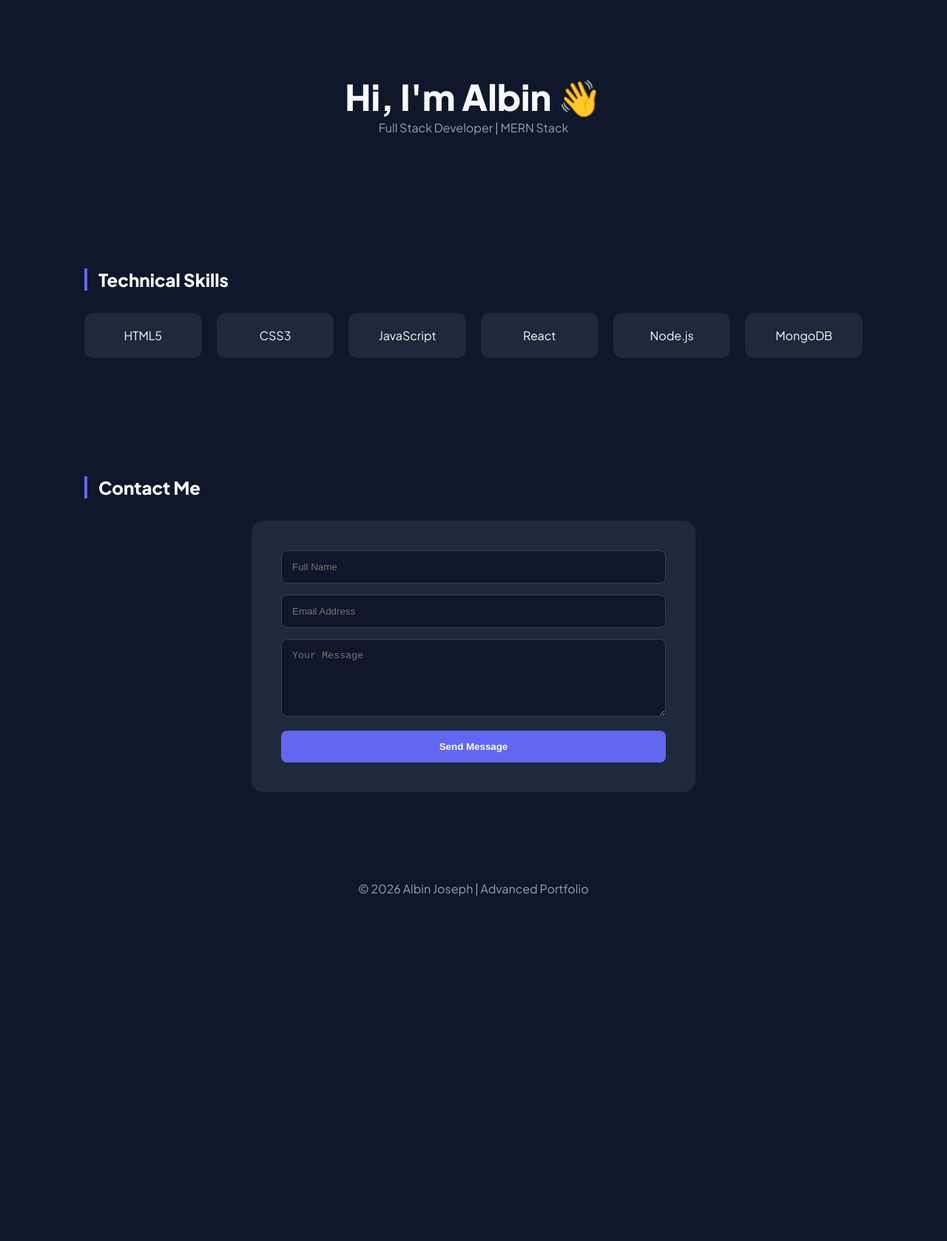
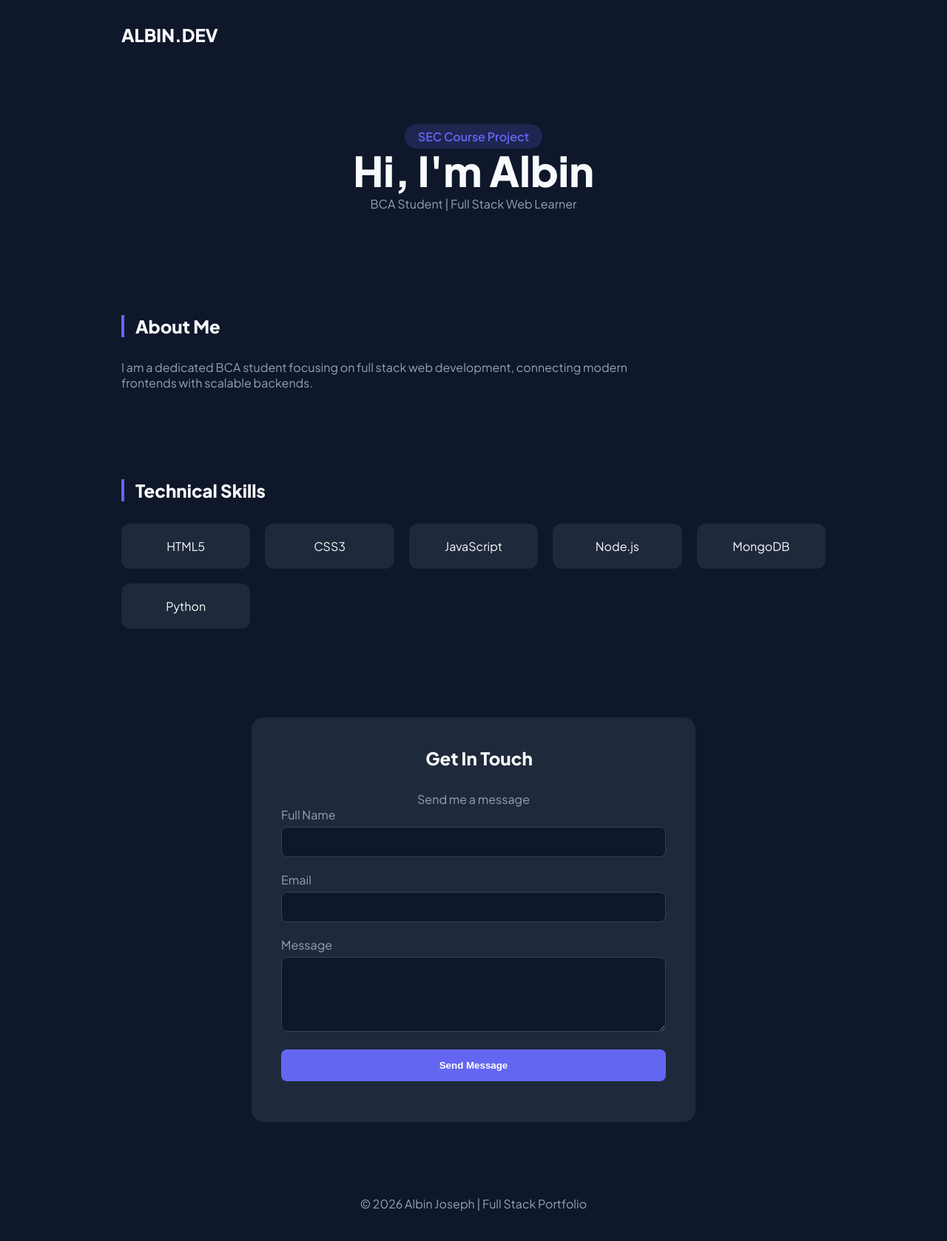
Before and after one commit to AlbinJoseph07/portfolio, a plain HTML site: page index.html in a window 1280 px wide. Shown: the whole page at 74% size. Before the commit the page ends 1252 px from the top, so only its background shows below. Drawn offline with Linux system fonts and the light colour scheme.

Commit message:
Update index.html

```diff
--- a/index.html
+++ b/index.html
@@ -3,85 +3,69 @@
 <head>
 <meta charset="UTF-8">
 <meta name="viewport" content="width=device-width, initial-scale=1.0">
-<title>Albin | Full Stack Developer</title>
+<title>Albin | Full Stack Developer Portfolio</title>
 
 <link href="https://fonts.googleapis.com/css2?family=Plus+Jakarta+Sans:wght@300;400;600;800&display=swap" rel="stylesheet">
 
 <style>
 :root{
     --primary:#6366f1;
---bg:#0f172a;
---card:#1e293b;
---text:#f8fafc;
---dim:#94a3b8;
---success:#22c55e;
---error:#ef4444;
+    --bg-dark:#0f172a;
+    --card-bg:#1e293b;
+    --text-main:#f8fafc;
+    --text-dim:#94a3b8;
 }
-
 *{margin:0;padding:0;box-sizing:border-box;}
 body{
     font-family:'Plus Jakarta Sans',sans-serif;
-background:var(--bg);
-color:var(--text);
+    background:var(--bg-dark);
+    color:var(--text-main);
 }
-
-.container{max-width:1100px;margin:auto;padding:0 24px;}
-
-header{text-align:center;padding:100px 0;}
-h1{font-size:3rem;font-weight:800;}
-
-section{padding:80px 0;}
-
-h2{
-border-left:4px solid var(--primary);
-padding-left:15px;
-margin-bottom:30px;
+.container{max-width:1000px;margin:auto;padding:0 24px;}
+nav{padding:2rem 0;display:flex;justify-content:space-between;}
+.logo{font-weight:800;font-size:1.5rem;}
+header{text-align:center;padding:80px 0;}
+h1{font-size:3.5rem;font-weight:800;}
+.badge{
+    background:rgba(99,102,241,.2);
+    color:var(--primary);
+    padding:6px 18px;
+    border-radius:20px;
+    font-weight:600;
 }
-
+section{padding:60px 0;}
+h2{border-left:4px solid var(--primary);padding-left:15px;margin-bottom:30px;}
 .skills-grid{
     display:grid;
     grid-template-columns:repeat(auto-fit,minmax(150px,1fr));
     gap:20px;
 }
-
 .skill-card{
-background:var(--card);
+    background:var(--card-bg);
     padding:20px;
     border-radius:12px;
     text-align:center;
-transition:.4s;
+    transition:.3s;
 }
-
-.skill-card:hover{
-transform:translateY(-8px);
-box-shadow:0 10px 30px rgba(0,0,0,.4);
-}
-
-.contact-box{
-background:var(--card);
+.skill-card:hover{transform:translateY(-5px);border:1px solid var(--primary);}
+.contact-container{
+    background:var(--card-bg);
     padding:40px;
     border-radius:16px;
     max-width:600px;
     margin:auto;
 }
-
+.form-group{margin-bottom:20px;}
+label{display:block;color:var(--text-dim);margin-bottom:6px;}
 input,textarea{
     width:100%;
-padding:14px;
+    padding:12px;
     border-radius:8px;
     border:1px solid #334155;
     background:#0f172a;
     color:white;
-margin-bottom:15px;
-transition:.3s;
 }
-
-input:focus,textarea:focus{
-border:1px solid var(--primary);
-outline:none;
-}
-
-button{
+.btn-submit{
     width:100%;
     padding:14px;
     border:none;
@@ -90,38 +74,36 @@ background:var(--primary);
     color:white;
     font-weight:600;
     cursor:pointer;
-transition:.3s;
 }
-
-button:disabled{
-opacity:.6;
-cursor:not-allowed;
-}
-
 .status{
     margin-top:15px;
-padding:12px;
-border-radius:8px;
-display:none;
+    text-align:center;
     font-weight:600;
-text-align:center;
 }
-
-.success{background:rgba(34,197,94,.2);color:var(--success);}
-.error{background:rgba(239,68,68,.2);color:var(--error);}
-
-footer{text-align:center;padding:40px;color:var(--dim);}
+footer{text-align:center;padding:40px;color:var(--text-dim);}
 </style>
 </head>
 
 <body>
-
 <div class="container">
 
+<nav>
+<div class="logo">ALBIN.DEV</div>
+</nav>
+
 <header>
-<h1>Hi, I'm Albin 👋</h1>
-<p style="color:var(--dim)">Full Stack Developer | MERN Stack</p>
+<span class="badge">SEC Course Project</span>
+<h1>Hi, I'm Albin</h1>
+<p style="color:var(--text-dim)">BCA Student | Full Stack Web Learner</p>
 </header>
+
+<section>
+<h2>About Me</h2>
+<p style="color:var(--text-dim);max-width:700px">
+I am a dedicated BCA student focusing on full stack web development,
+connecting modern frontends with scalable backends.
+</p>
+</section>
 
 <section>
 <h2>Technical Skills</h2>
@@ -129,103 +111,82 @@ footer{text-align:center;padding:40px;color:var(--dim);}
 <div class="skill-card">HTML5</div>
 <div class="skill-card">CSS3</div>
 <div class="skill-card">JavaScript</div>
-<div class="skill-card">React</div>
 <div class="skill-card">Node.js</div>
 <div class="skill-card">MongoDB</div>
+<div class="skill-card">Python</div>
 </div>
 </section>
 
-<section>
-<h2>Contact Me</h2>
+<section id="contact">
+<div class="contact-container">
+<h2 style="border:none;text-align:center">Get In Touch</h2>
+<p style="text-align:center;color:var(--text-dim)">Send me a message</p>
 
-<div class="contact-box">
 <form id="contactForm">
+<div class="form-group">
+<label>Full Name</label>
+<input type="text" id="name" required>
+</div>
 
-<input type="text" id="name" name="name" placeholder="Full Name" required>
+<div class="form-group">
+<label>Email</label>
+<input type="email" id="email" required>
+</div>
 
-<input type="email" id="email" name="email" placeholder="Email Address" required>
+<div class="form-group">
+<label>Message</label>
+<textarea id="message" rows="5" required></textarea>
+</div>
 
-<textarea id="message" name="message" rows="5" placeholder="Your Message" required></textarea>
-
-<button type="submit" id="submitBtn">Send Message</button>
-
-<div class="status" id="status"></div>
-
+<button type="submit" class="btn-submit">Send Message</button>
+<p class="status" id="status"></p>
 </form>
 </div>
-
 </section>
 
 <footer>
-© 2026 Albin Joseph | Advanced Portfolio
+© 2026 Albin Joseph | Full Stack Portfolio
 </footer>
 
 </div>
 
 <script>
 const form = document.getElementById("contactForm");
-const statusBox = document.getElementById("status");
-const submitBtn = document.getElementById("submitBtn");
+const status = document.getElementById("status");
 
 form.addEventListener("submit", async (e) => {
     e.preventDefault();
+    status.textContent = "Sending...";
 
-const name = document.getElementById("name").value.trim();
-const email = document.getElementById("email").value.trim();
-const message = document.getElementById("message").value.trim();
+    try{
+        const res = await fetch(
+            "https://portfolio-backend-ovx7.onrender.com/api/contact",
+            {
+                method:"POST",
+                headers:{ "Content-Type":"application/json" },
+                body:JSON.stringify({
+                    name:document.getElementById("name").value,
+                    email:document.getElementById("email").value,
+                    message:document.getElementById("message").value
+                })
+            }
+        );
 
-// Basic Validation
-if(name.length < 3){
-showStatus("Name must be at least 3 characters ❌","error");
-return;
+        const data = await res.json();
+
+        if(res.ok){
+            status.style.color="lightgreen";
+            status.textContent="Message saved to cloud ✅";
+            form.reset();
+        }else{
+            throw new Error(data.message);
         }
 
-if(!email.includes("@")){
-showStatus("Enter valid email ❌","error");
-return;
+    }catch(err){
+        status.style.color="red";
+        status.textContent="Failed to send message ❌";
     }
-
-if(message.length < 5){
-showStatus("Message too short ❌","error");
-return;
-}
-
-// Loading state
-submitBtn.innerText="Sending...";
-submitBtn.disabled=true;
-
-try{
-const response = await fetch("https://portfolio-backend-ovx7.onrender.com/api/contact",{
-method:"POST",
-headers:{
-"Content-Type":"application/json"
-},
-body:JSON.stringify({name,email,message})
 });
-
-const data = await response.json();
-
-if(data.success){
-showStatus("Message sent successfully ✅","success");
-form.reset();
-}else{
-showStatus("Failed to send ❌","error");
-}
-
-}catch(error){
-showStatus("Server error ❌","error");
-}
-
-submitBtn.innerText="Send Message";
-submitBtn.disabled=false;
-
-});
-
-function showStatus(message,type){
-statusBox.className="status "+type;
-statusBox.innerText=message;
-statusBox.style.display="block";
-}
 </script>
 
 </body>
```
Lines whose indentation alone changed are shown as unchanged.
